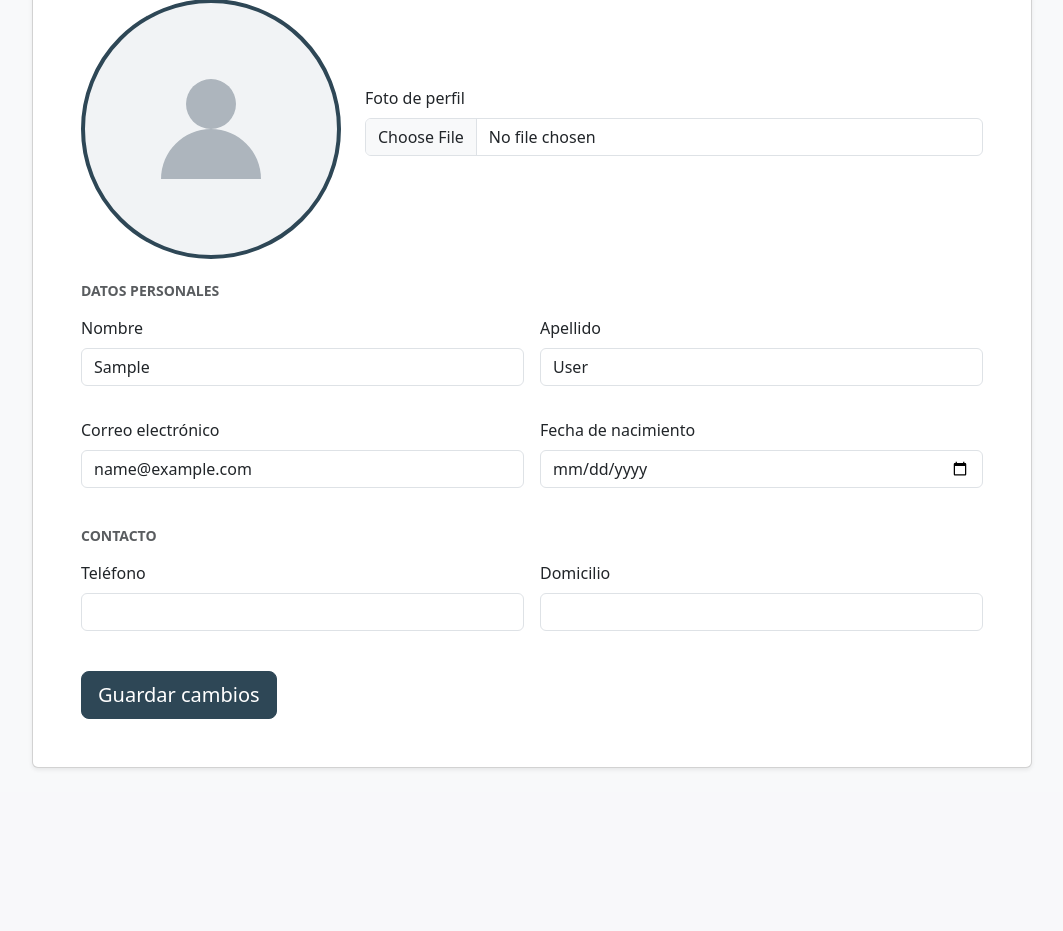
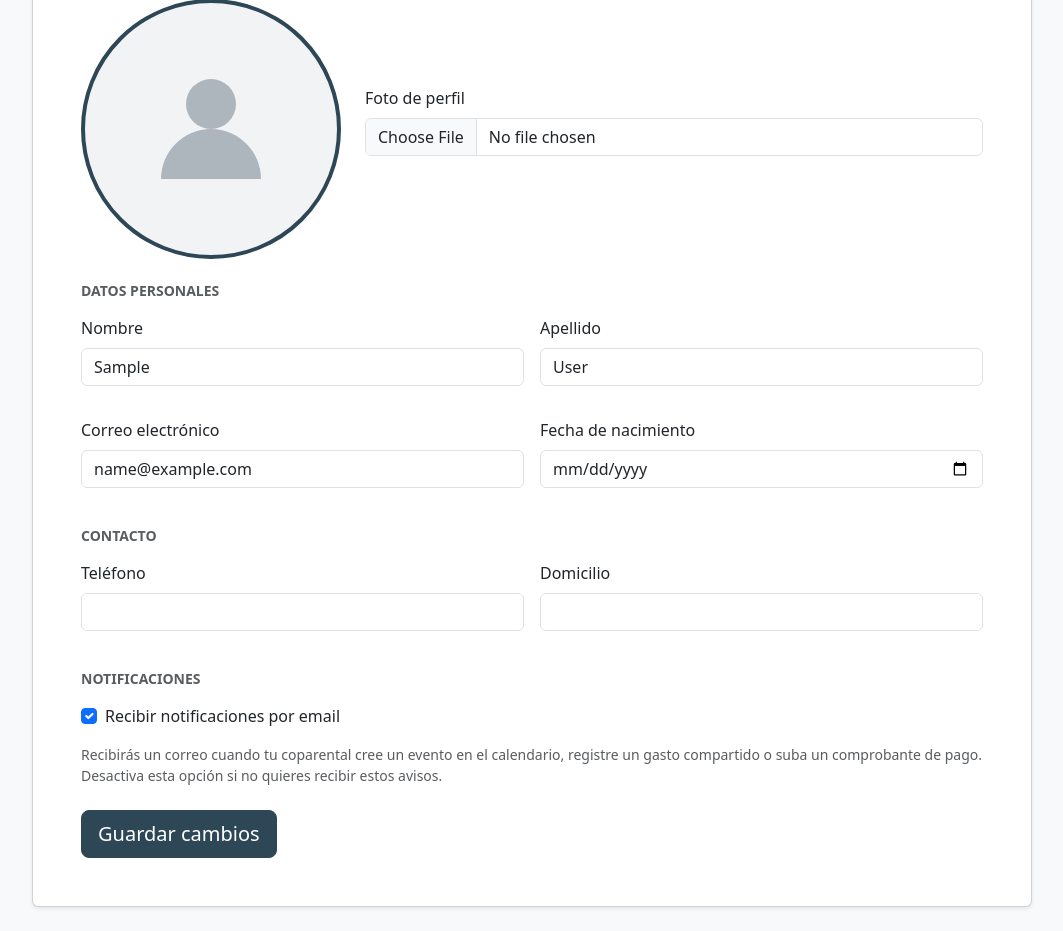
Before and after one commit to Isaac-sps/coparental_ALF, a Django app: page /perfil/ in a window 1280 px wide. Shown: the part 239-1170 px from the top of the page, without its empty margins (108-1171 px from the left). Before the commit the page ends 1008 px from the top, so only its background shows below. Run offline with Django 3.2, Linux system fonts and the light colour scheme; the visitor is signed in with stand-in values (Sample User, id 1); data comes from the database, SQL or seed files in the repository; data that the repository does not hold is empty; parts of the project's set-up code (start-up, migrations or seed data) failed here and were passed over; some libraries are stand-ins or nearby versions.

Commit message:
Ajustando notificaciones de email (A/D_avisos1)

```diff
--- a/core/forms.py
+++ b/core/forms.py
@@ -20,7 +20,9 @@ class PadreForm(forms.ModelForm):
     """Formulario para editar el perfil del padre."""
     class Meta:
         model = Padre
-        fields = ["foto", "fecha_nacimiento", "telefono", "domicilio"]
+        # NOTIF: "notificaciones_email" agregado para exponer el toggle de
+        # notificaciones en el formulario de perfil (ver perfil.html).
+        fields = ["foto", "fecha_nacimiento", "telefono", "domicilio", "notificaciones_email"]
         widgets = {
             "fecha_nacimiento": forms.DateInput(
                 format="%Y-%m-%d", attrs={"type": "date"}
--- a/core/models.py
+++ b/core/models.py
@@ -48,6 +48,11 @@ class Padre(models.Model):
     fecha_nacimiento = models.DateField("Fecha de nacimiento", null=True, blank=True)
     foto = models.ImageField(
         "Foto de perfil", upload_to="perfiles/", null=True, blank=True
+    )
+    # NOTIF: preferencia individual para activar/desactivar los correos de
+    # notificar_grupo() (shared/services.py) desde el perfil del usuario.
+    notificaciones_email = models.BooleanField(
+        "Recibir notificaciones por email", default=True
     )
 
     def __str__(self):
@@ -190,26 +195,20 @@ class RegistroActividad(models.Model):
         return f"{self.accion} - {self.usuario}"
 
 
+# NOTIF: antes esta función enviaba un email al grupo por CUALQUIER acción
+# (incluidas vistas de solo lectura, ej. "ver_resumen_financiero"), lo que
+# generaba correo cada vez que alguien solo navegaba. Ese envío se quitó de
+# acá: ahora solo audita, y el email se dispara explícitamente desde cada
+# vista de interés vía shared.services.notificar_grupo().
 def registrar_actividad(usuario, accion, descripcion=""):
     """
-    Registra una actividad en el historial y envía notificación al grupo.
-    Esta función se usa desde las vistas.
+    Registra una actividad en el historial de auditoría.
+    Esta función se usa desde las vistas. No envía notificaciones por email:
+    para eso, las vistas que representan una acción de interés llaman
+    explícitamente a shared.services.notificar_grupo().
     """
-
-    # Crear registro en la base de datos
-    registro = RegistroActividad.objects.create(
+    return RegistroActividad.objects.create(
         usuario=usuario,
         accion=accion,
         descripcion=descripcion,
     )
-
-    # Enviar notificación al grupo (si el usuario tiene perfil de padre y pertenece a uno)
-    padre = Padre.objects.filter(user=usuario).first()
-
-    if padre and padre.grupo:
-        from core.tasks import enviar_notificacion_grupo
-
-        mensaje = f"{usuario.username} realizó la acción: {accion}\n\n{descripcion}"
-        enviar_notificacion_grupo.delay(padre.grupo.id, mensaje)
-
-    return registro
--- a/core/templates/core/perfil.html
+++ b/core/templates/core/perfil.html
@@ -32,6 +32,19 @@
       <div class="row g-3 mb-4">
         <div class="col-md-6">{{ form.telefono|as_crispy_field }}</div>
         <div class="col-md-6">{{ form.domicilio|as_crispy_field }}</div>
+      </div>
+
+      {# NOTIF: bloque nuevo — toggle de Padre.notificaciones_email (core/models.py) #}
+      <h6 class="text-uppercase text-muted small fw-bold mb-3">Notificaciones</h6>
+      <div class="row g-3 mb-4">
+        <div class="col-12">
+          {{ form.notificaciones_email|as_crispy_field }}
+          <div class="form-text">
+            Recibirás un correo cuando tu coparental cree un evento en el
+            calendario, registre un gasto compartido o suba un comprobante de
+            pago. Desactiva esta opción si no quieres recibir estos avisos.
+          </div>
+        </div>
       </div>
 
       <button class="btn btn-primary btn-lg" type="submit">Guardar cambios</button>
--- a/core/views.py
+++ b/core/views.py
@@ -2,6 +2,7 @@
 
 from datetime import date
 from django.utils import timezone
+from django.contrib.auth import logout
 from django.contrib.auth.decorators import login_required
 from django.http import HttpResponseForbidden, FileResponse
 from django.shortcuts import render, redirect
@@ -318,6 +319,22 @@ def aceptar_invitacion_externo(request, token):
         login_url = reverse("account_login")
         return redirect(f"{login_url}?next={request.path}&email={invitacion.email}")
 
+    # BUGFIX: un padre/madre con sesión abierta en este navegador no debe poder
+    # "aceptar" la invitación de un profesional con su propia cuenta — son
+    # identidades distintas (ver comentario de solo_padres en decorators.py).
+    # Lo desloggeamos y lo mandamos a iniciar sesión/crear cuenta con el email
+    # real del profesional invitado, igual que al usuario no autenticado.
+    if Padre.objects.filter(user=request.user).exists():
+        logout(request)
+        messages.info(
+            request,
+            "Esta invitación es para un profesional externo, no para tu cuenta "
+            "de padre/madre. Inicia sesión (o crea una cuenta nueva) con el "
+            "correo al que fue enviada la invitación para poder aceptarla.",
+        )
+        login_url = reverse("account_login")
+        return redirect(f"{login_url}?next={request.path}&email={invitacion.email}")
+
     # Un usuario solo puede tener un rol externo activo a la vez (OneToOne).
     externo, _ = MiembroExterno.objects.update_or_create(
         user=request.user,
@@ -332,6 +349,11 @@ def aceptar_invitacion_externo(request, token):
 
     invitacion.aceptada = True
     invitacion.save()
+
+    if request.user.email and request.user.email.lower() != invitacion.email.lower():
+        messages.info(
+            request, f"Nota: esta invitación fue enviada originalmente a {invitacion.email}."
+        )
 
     registrar_actividad(
         request.user,
```
Also changed, not shown: calendario/views.py (+10 -0 lines), core/tasks.py (+12 -3 lines), finanzas/views.py (+33 -17 lines), shared/services.py (+19 -0 lines), core/migrations/0009_padre_notificaciones_email.py (added).
